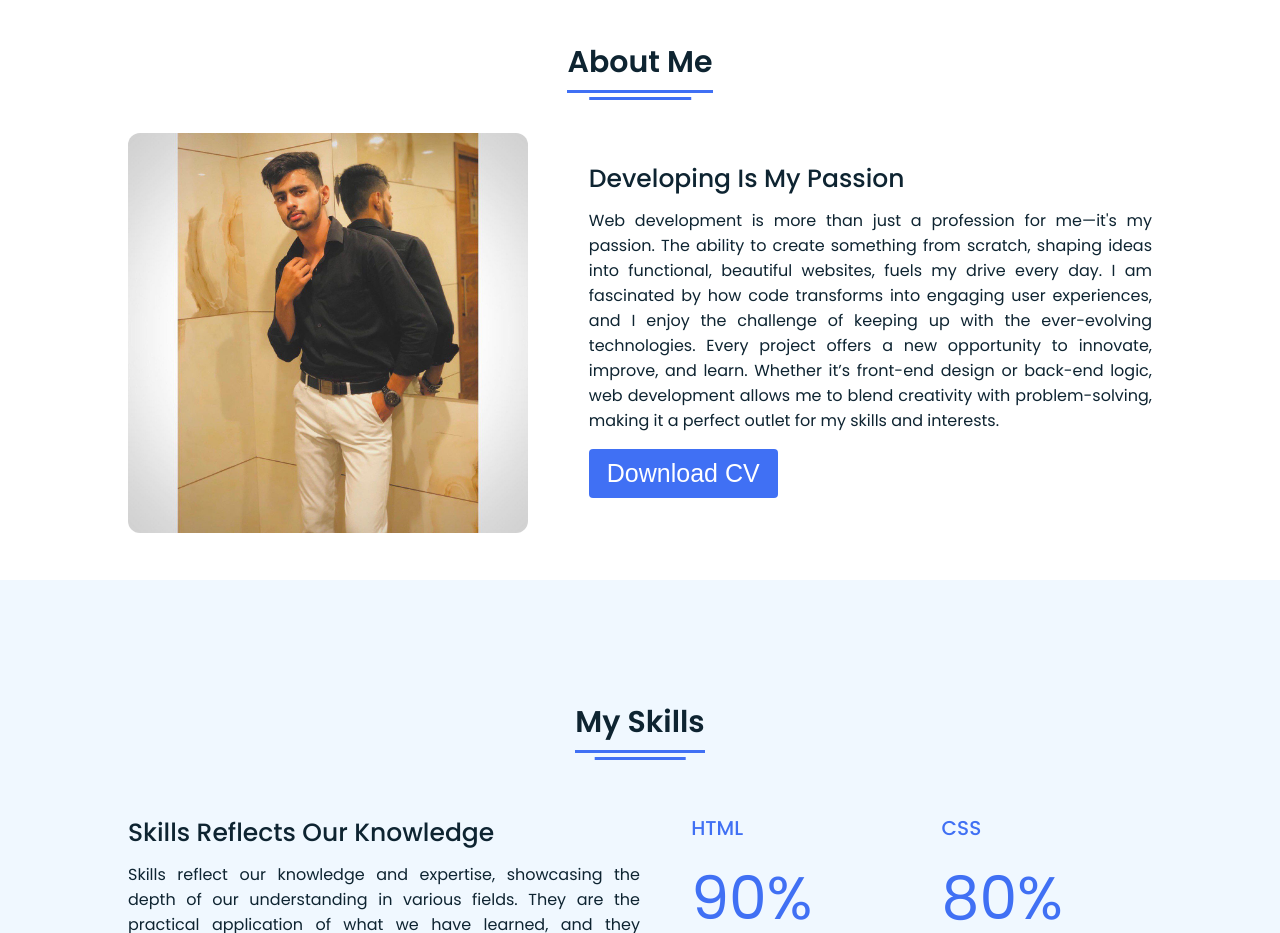
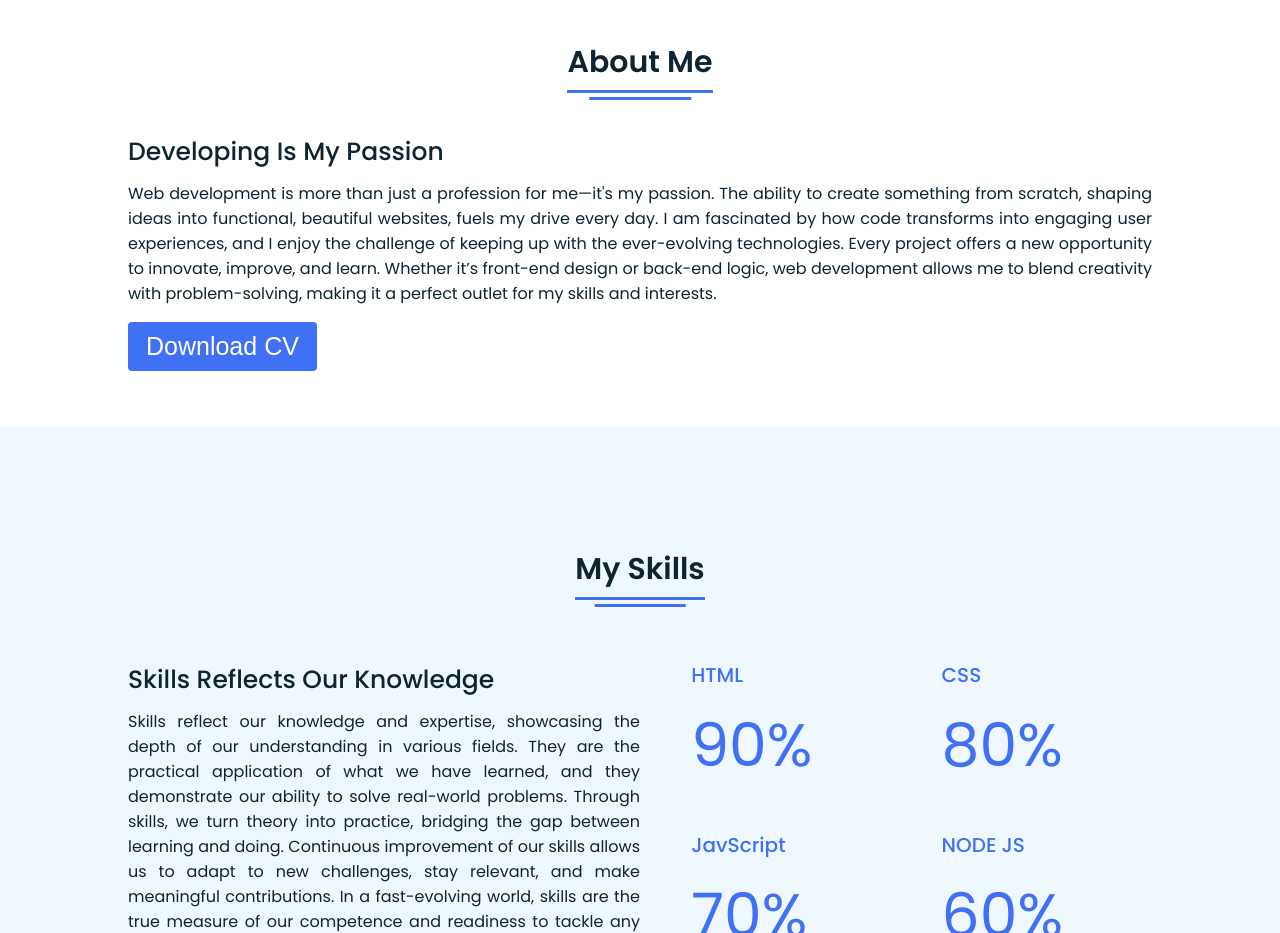
Before and after one commit to chirag0323/portfolio1, a plain HTML site: page index.html in a window 1280 px wide. Shown: the part 840-1773 px from the top of the page. Drawn offline with Linux system fonts and the light colour scheme.

Commit message:
Update description of what you changed

```diff
--- a/index.html
+++ b/index.html
@@ -87,9 +87,7 @@
     <div class="content">
       <div class="title"><span>About Me</span></div>
       <div class="about-details">
-        <div class="left">
-          <img src="images/about.jpg" alt="" />
-        </div>
+
         <div class="right">
           <div class="topic">Developing Is My Passion</div>
           <p>
--- a/style.css
+++ b/style.css
@@ -248,15 +248,12 @@ section .title span::after {
   width: 45%;
 }
 
-.about .left img {
-  height: 400px;
-  width: 400px;
-  object-fit: cover;
-  border-radius: 12px;
+
 }
 
 .about-details .right {
   width: 55%;
+  padding: 20px 0px
 }
 
 section .topic {
```
